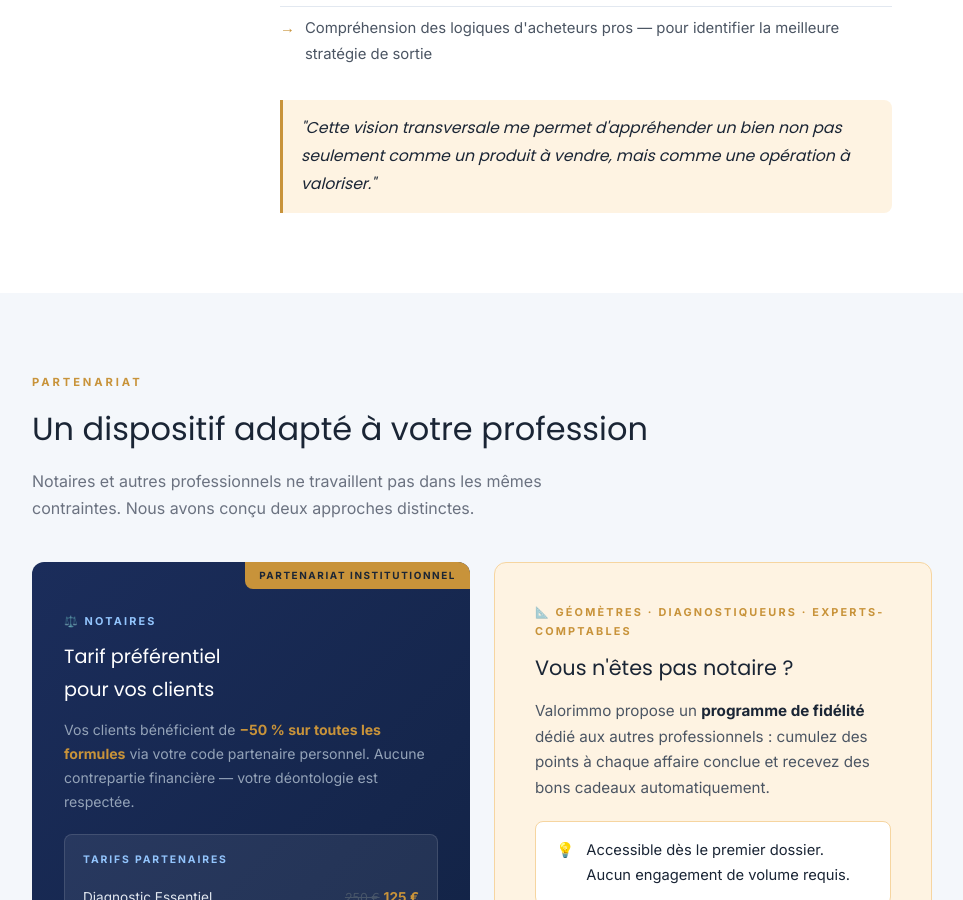
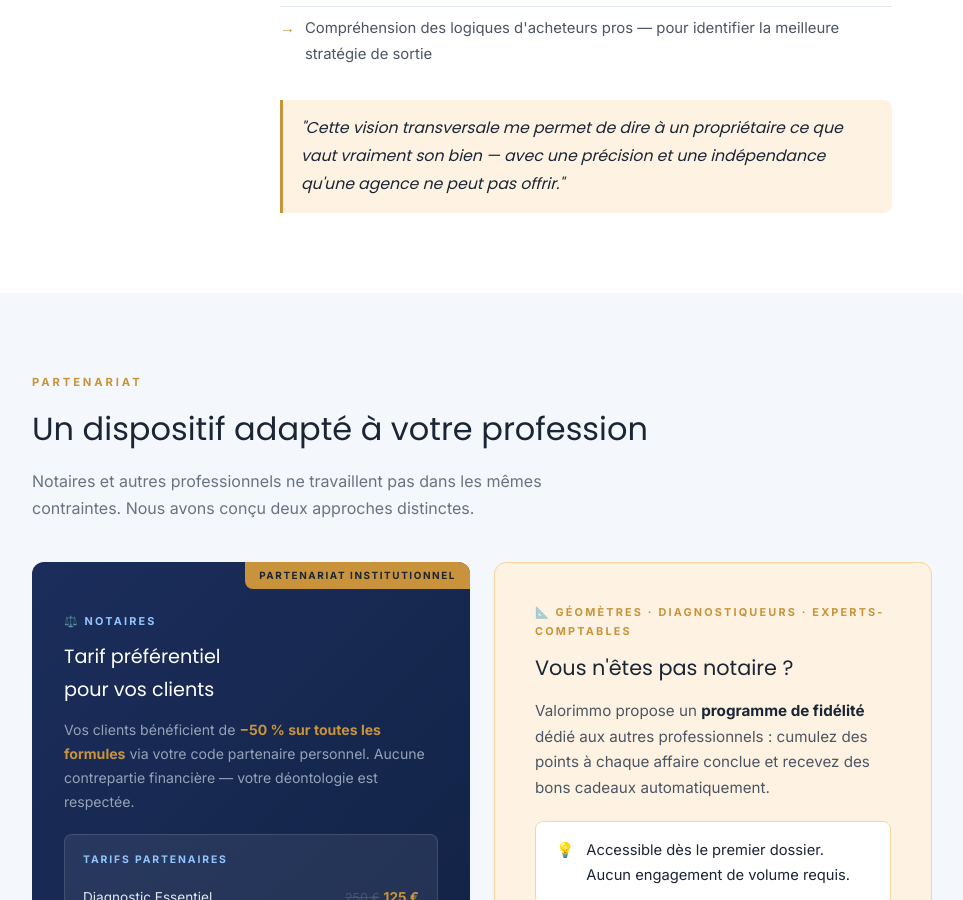
Before and after one commit to BUFFARD388/valorimmo, a plain HTML site: page prescripteur.html in a window 1280 px wide. Shown: the part 4275-5175 px from the top of the page, without its empty margins (92-1055 px from the left). Drawn offline with Linux system fonts and the light colour scheme.

Commit message:
fix: citation Laurent - reformulation alignée offre Valorimmo

```diff
--- a/prescripteur.html
+++ b/prescripteur.html
@@ -587,7 +587,7 @@
           </li>
         </ul>
         <blockquote style="border-left:3px solid var(--gold);padding:14px 18px;background:var(--gold-light);border-radius:0 8px 8px 0;font-family:'Poppins',sans-serif;font-style:italic;font-size:0.98rem;color:var(--text-dark);line-height:1.8;">
-          "Cette vision transversale me permet d'appréhender un bien non pas seulement comme un produit à vendre, mais comme une opération à valoriser."
+          "Cette vision transversale me permet de dire à un propriétaire ce que vaut vraiment son bien — avec une précision et une indépendance qu'une agence ne peut pas offrir."
         </blockquote>
       </div>
     </div>
```
